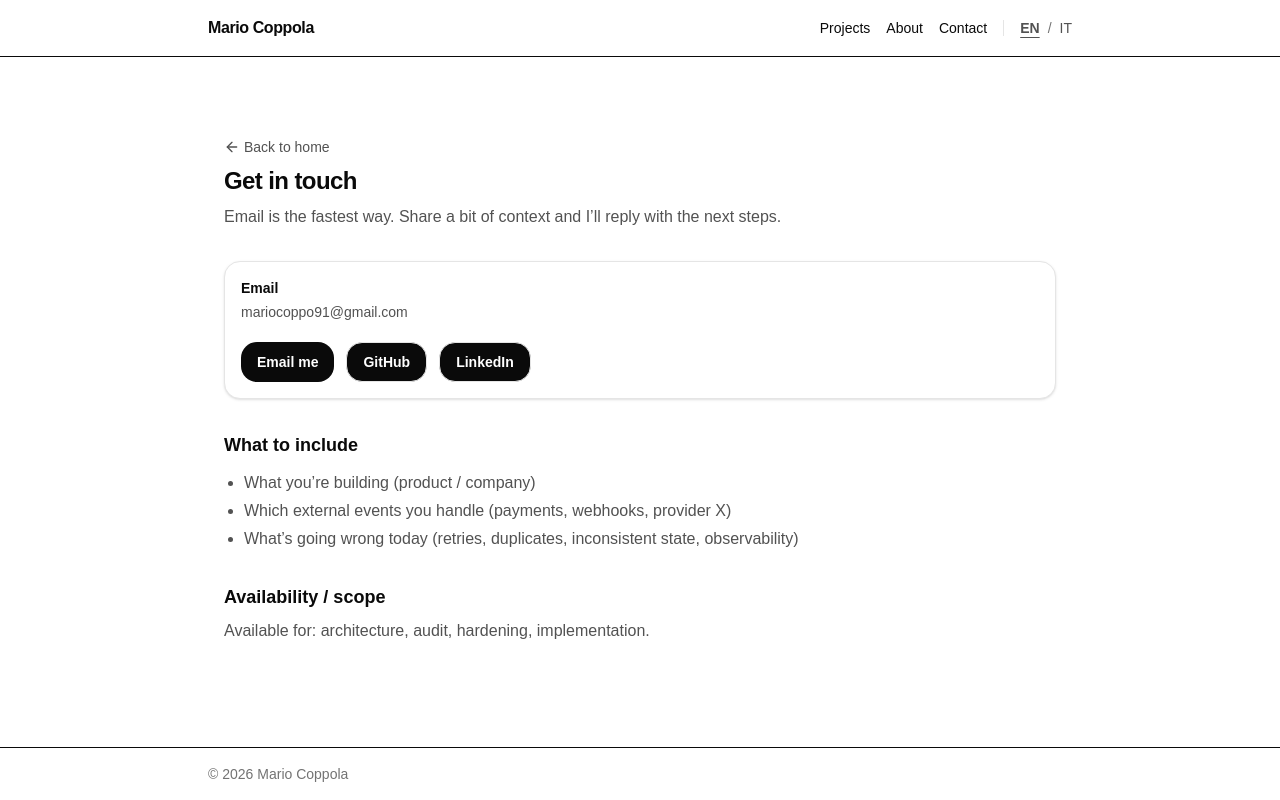
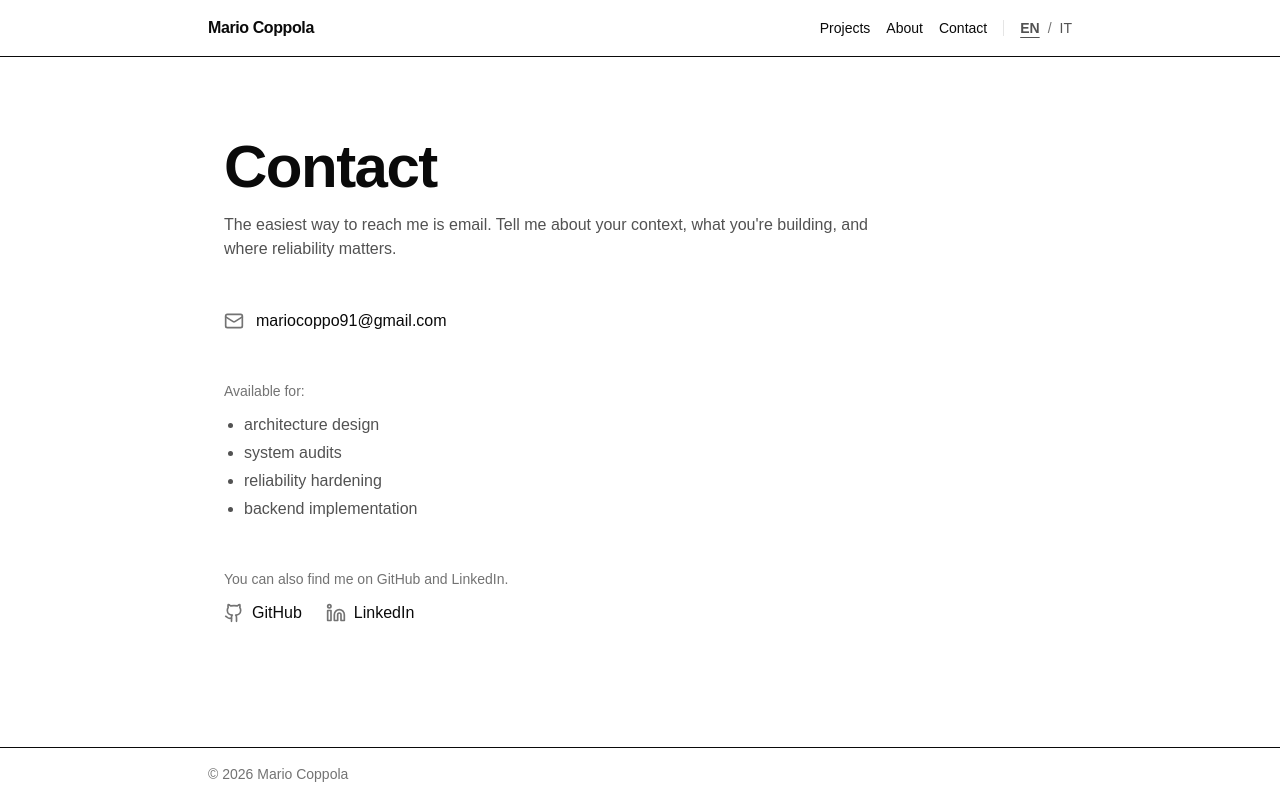
Before and after one commit to mario-coppola/portfolio, a Next.js app: page /contact in a window 1280 px wide. Built offline with nearby package versions, Linux system fonts and the light colour scheme; no server answers.

Commit message:
feat: add contacts

```diff
--- a/src/app/contact/page.tsx
+++ b/src/app/contact/page.tsx
@@ -1,22 +1,13 @@
 import type { Metadata } from "next";
+import { Container } from "@/components/ui/Container";
 import { getLangFromSearchParams, t, type SearchParams } from "@/content/i18n";
 import { contactContent } from "@/content/contact";
+import { absoluteUrl, getSiteUrl } from "@/lib/siteUrl";
 import { site } from "@/content/site";
-import { Container } from "@/components/ui/Container";
-import { Card } from "@/components/ui/Card";
-import { ButtonLink } from "@/components/ui/Button";
-import { TextLink } from "@/components/ui/TextLink";
-import { absoluteUrl, getSiteUrl } from "@/lib/siteUrl";
-import { ArrowLeft } from "lucide-react";
+import { Mail, Github, Linkedin } from "lucide-react";
 
 const siteUrl = getSiteUrl();
 const globalOgImageUrl = absoluteUrl("/opengraph-image");
-const personId = `${siteUrl}/#person`;
-const websiteId = `${siteUrl}/#website`;
-
-const EMAIL = "mariocoppo91@gmail.com";
-const GITHUB_URL = "https://github.com/mario-coppola";
-const LINKEDIN_URL = "https://www.linkedin.com/in/mariocoppola91";
 
 export async function generateMetadata({
   searchParams,
@@ -25,35 +16,31 @@ export async function generateMetadata({
 }): Promise<Metadata> {
   const resolvedSearchParams = await Promise.resolve(searchParams);
   const lang = getLangFromSearchParams(resolvedSearchParams);
+  const content = t(contactContent, lang);
 
-  const canonical = `${siteUrl}/contact`;
-  const title = lang === "it" ? "Contatti" : "Get in touch";
-  const description =
-    lang === "it"
-      ? "Scrivimi via email: raccontami due righe di contesto e ti rispondo con i prossimi step."
-      : "Email is the fastest way. Share a bit of context and I’ll reply with the next steps.";
+  const canonicalUrl = `${siteUrl}/contact`;
 
   return {
-    title,
-    description,
+    title: content.title + " - " + site.title,
+    description: content.intro,
     alternates: {
-      canonical,
+      canonical: canonicalUrl,
       languages: {
-        "en-US": `${canonical}?lang=en`,
-        "it-IT": `${canonical}?lang=it`,
+        "en-US": `${canonicalUrl}?lang=en`,
+        "it-IT": `${canonicalUrl}?lang=it`,
       },
     },
     openGraph: {
       url: absoluteUrl("/contact"),
       locale: lang === "it" ? "it_IT" : "en_US",
-      title,
-      description,
+      title: content.title + " - " + site.title,
+      description: content.intro,
       images: [globalOgImageUrl],
     },
     twitter: {
       card: "summary_large_image",
-      title: site.title,
-      description: site.description,
+      title: content.title + " - " + site.title,
+      description: content.intro,
       images: [globalOgImageUrl],
     },
   };
@@ -62,85 +49,71 @@ export async function generateMetadata({
 export default async function ContactPage({
   searchParams,
 }: {
-  searchParams?: SearchParams;
+  searchParams?: Promise<SearchParams> | SearchParams;
 }) {
   const resolvedSearchParams = await Promise.resolve(searchParams);
   const lang = getLangFromSearchParams(resolvedSearchParams);
   const content = t(contactContent, lang);
 
-  const inLanguage = lang === "it" ? "it-IT" : "en-US";
-  const pageJsonLd = {
-    "@context": "https://schema.org",
-    "@type": "WebPage",
-    name: content.pageTitle,
-    description: content.pageDescription,
-    url: `${siteUrl}/contact`,
-    isPartOf: { "@id": websiteId },
-    about: { "@id": personId },
-    inLanguage,
-  };
-
   return (
-    <Container className="space-y-8 py-10">
-      <script
-        type="application/ld+json"
-        dangerouslySetInnerHTML={{ __html: JSON.stringify(pageJsonLd) }}
-      />
-
-      <header className="space-y-2">
-        <div>
-          <TextLink href="/">
-            <div className="flex items-center gap-1">
-              <ArrowLeft size={16} />
-              <div>{content.backToHome}</div>
-            </div>
-          </TextLink>
-        </div>
-        <h1 className="text-2xl font-semibold tracking-tight">
-          {content.pageTitle}
+    <Container className="space-y-12 py-10">
+      <header className="space-y-4 max-w-2xl">
+        <h1 className="text-4xl font-semibold tracking-tight sm:text-5xl md:text-6xl">
+          {content.title}
         </h1>
-        <p className="max-w-2xl text-[var(--muted)]">
-          {content.pageDescription}
-        </p>
+        <p className="text-[var(--muted)]">{content.intro}</p>
       </header>
 
-      <Card className="space-y-5">
-        <div className="space-y-1">
-          <p className="text-sm font-semibold text-[var(--foreground)]">
-            {content.emailLabel}
-          </p>
-          <p className="font-mono text-sm text-[var(--muted)]">{EMAIL}</p>
+      {/* EMAIL */}
+      <section className="space-y-3 max-w-2xl">
+        <div className="flex items-center gap-3">
+          <Mail className="h-5 w-5 text-[var(--muted-foreground)]" />
+          <a
+            href="mailto:mariocoppo91@gmail.com"
+            className="text-[var(--foreground)] hover:underline"
+          >
+            mariocoppo91@gmail.com
+          </a>
         </div>
+      </section>
 
-        <div className="flex flex-wrap gap-3">
-          <ButtonLink href={`mailto:${EMAIL}`} variant="primary">
-            {content.primaryCta.label}
-          </ButtonLink>
-          <ButtonLink href={GITHUB_URL} external variant="secondary">
-            {content.links.github}
-          </ButtonLink>
-          <ButtonLink href={LINKEDIN_URL} external variant="secondary">
-            {content.links.linkedin}
-          </ButtonLink>
-        </div>
-      </Card>
-
-      <section className="space-y-3">
-        <h2 className="text-lg font-semibold text-[var(--foreground)]">
-          {content.whatToInclude.title}
-        </h2>
-        <ul className="list-disc space-y-1 pl-5 text-[var(--muted)]">
-          {content.whatToInclude.bullets.map((b) => (
-            <li key={b}>{b}</li>
+      {/* AVAILABILITY */}
+      <section className="space-y-3 max-w-2xl">
+        <p className="text-sm text-[var(--muted-foreground)]">
+          {content.availability}
+        </p>
+        <ul className="list-disc pl-5 space-y-1 text-[var(--muted)]">
+          {content.scope.map((s) => (
+            <li key={s}>{s}</li>
           ))}
         </ul>
       </section>
 
-      <section className="space-y-2">
-        <h2 className="text-lg font-semibold text-[var(--foreground)]">
-          {content.availability.title}
-        </h2>
-        <p className="text-[var(--muted)]">{content.availability.line}</p>
+      {/* SOCIAL */}
+      <section className="space-y-3 max-w-2xl">
+        <p className="text-sm text-[var(--muted-foreground)]">
+          {content.closing}
+        </p>
+
+        <div className="flex items-center gap-6">
+          <a
+            href="https://github.com/mario-coppola"
+            target="_blank"
+            className="flex items-center gap-2 hover:underline"
+          >
+            <Github className="h-5 w-5 text-[var(--muted-foreground)]" />
+            GitHub
+          </a>
+
+          <a
+            href="https://www.linkedin.com/in/mariocoppola91"
+            target="_blank"
+            className="flex items-center gap-2 hover:underline"
+          >
+            <Linkedin className="h-5 w-5 text-[var(--muted-foreground)]" />
+            LinkedIn
+          </a>
+        </div>
       </section>
     </Container>
   );
--- a/src/content/contact.ts
+++ b/src/content/contact.ts
@@ -1,97 +1,43 @@
 import type { Lang } from "@/content/i18n";
 
 export type ContactContent = {
-  backToHome: string;
-  pageTitle: string;
-  pageDescription: string;
-
+  title: string;
+  intro: string;
+  availability: string;
+  scope: string[];
   emailLabel: string;
-  emailValue: string;
-  primaryCta: {
-    label: string;
-  };
-
-  whatToInclude: {
-    title: string;
-    bullets: [string, string, string];
-  };
-
-  availability: {
-    title: string;
-    line: string;
-  };
-
-  links: {
-    title: string;
-    github: string;
-    linkedin: string;
-  };
+  closing: string;
 };
 
 export const contactContent: Record<Lang, ContactContent> = {
   en: {
-    backToHome: "Back to home",
-    pageTitle: "Get in touch",
-    pageDescription:
-      "Email is the fastest way. Share a bit of context and I’ll reply with the next steps.",
-
+    title: "Contact",
+    intro:
+      "The easiest way to reach me is email. Tell me about your context, what you're building, and where reliability matters.",
+    availability: "Available for:",
+    scope: [
+      "architecture design",
+      "system audits",
+      "reliability hardening",
+      "backend implementation",
+    ],
     emailLabel: "Email",
-    emailValue: "mariocoppo91@gmail.com",
-    primaryCta: {
-      label: "Email me",
-    },
-
-    whatToInclude: {
-      title: "What to include",
-      bullets: [
-        "What you’re building (product / company)",
-        "Which external events you handle (payments, webhooks, provider X)",
-        "What’s going wrong today (retries, duplicates, inconsistent state, observability)",
-      ],
-    },
-
-    availability: {
-      title: "Availability / scope",
-      line: "Available for: architecture, audit, hardening, implementation.",
-    },
-
-    links: {
-      title: "Links",
-      github: "GitHub",
-      linkedin: "LinkedIn",
-    },
+    closing:
+      "You can also find me on GitHub and LinkedIn.",
   },
-
   it: {
-    backToHome: "Torna alla home",
-    pageTitle: "Contatti",
-    pageDescription:
-      "La mail è il modo più veloce. Raccontami due righe di contesto e ti rispondo con i prossimi step.",
-
+    title: "Contatti",
+    intro:
+      "Il modo più semplice per contattarmi è via email. Raccontami il contesto, cosa stai costruendo e dove serve affidabilità.",
+    availability: "Disponibile per:",
+    scope: [
+      "architettura",
+      "audit",
+      "hardening",
+      "implementazione backend",
+    ],
     emailLabel: "Email",
-    emailValue: "mariocoppo91@gmail.com",
-    primaryCta: {
-      label: "Scrivimi",
-    },
-
-    whatToInclude: {
-      title: "Cosa includere",
-      bullets: [
-        "Cosa stai costruendo (prodotto / azienda)",
-        "Quali eventi esterni gestisci (pagamenti, webhooks, provider X)",
-        "Cosa sta andando storto oggi (retry, duplicati, stato incoerente, osservabilità)",
-      ],
-    },
-
-    availability: {
-      title: "Disponibilità / ambito",
-      line: "Disponibile per: architettura, audit, hardening, implementazione.",
-    },
-
-    links: {
-      title: "Link",
-      github: "GitHub",
-      linkedin: "LinkedIn",
-    },
+    closing:
+      "Puoi trovarmi anche su GitHub e LinkedIn.",
   },
 };
```
